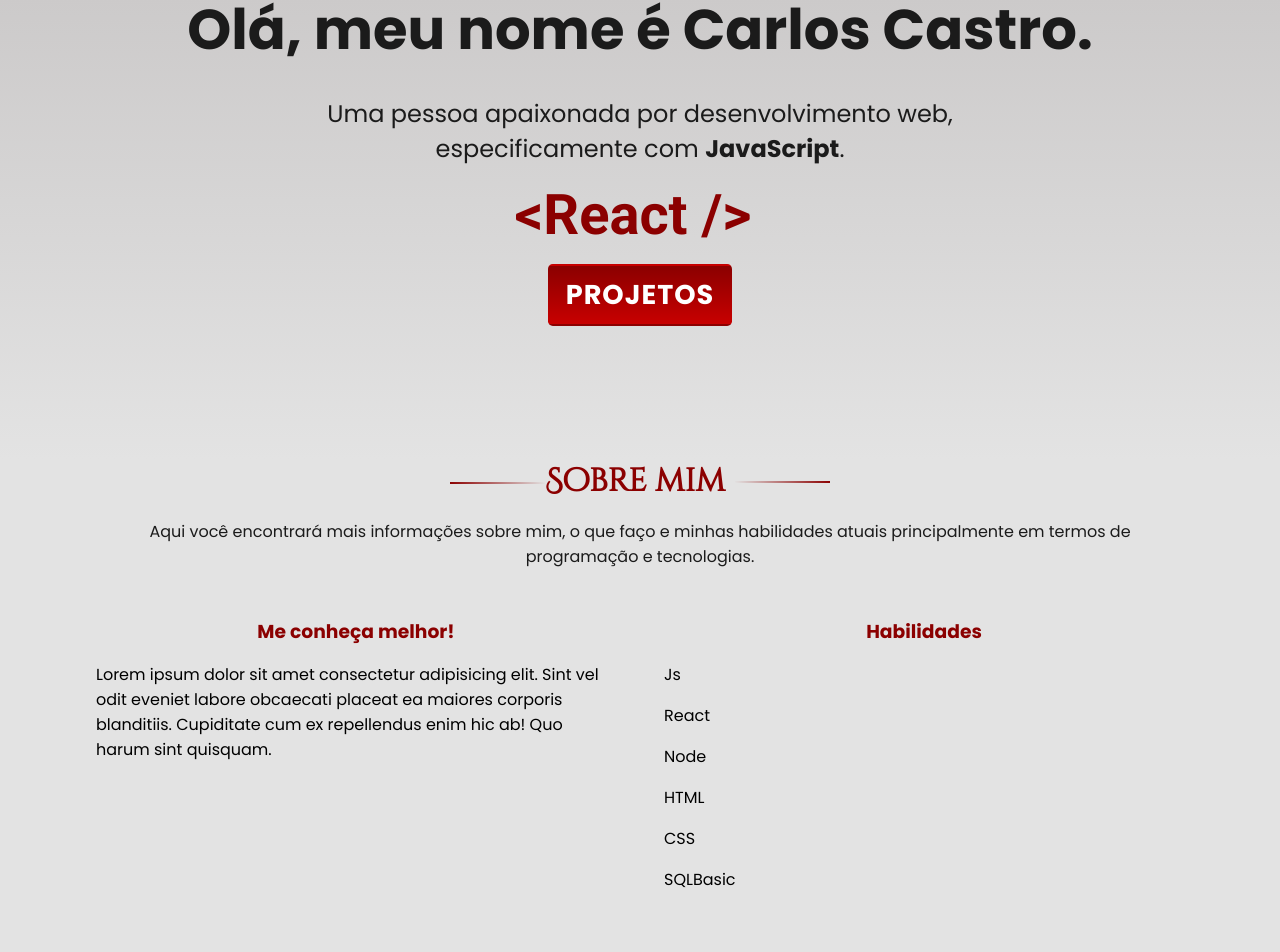
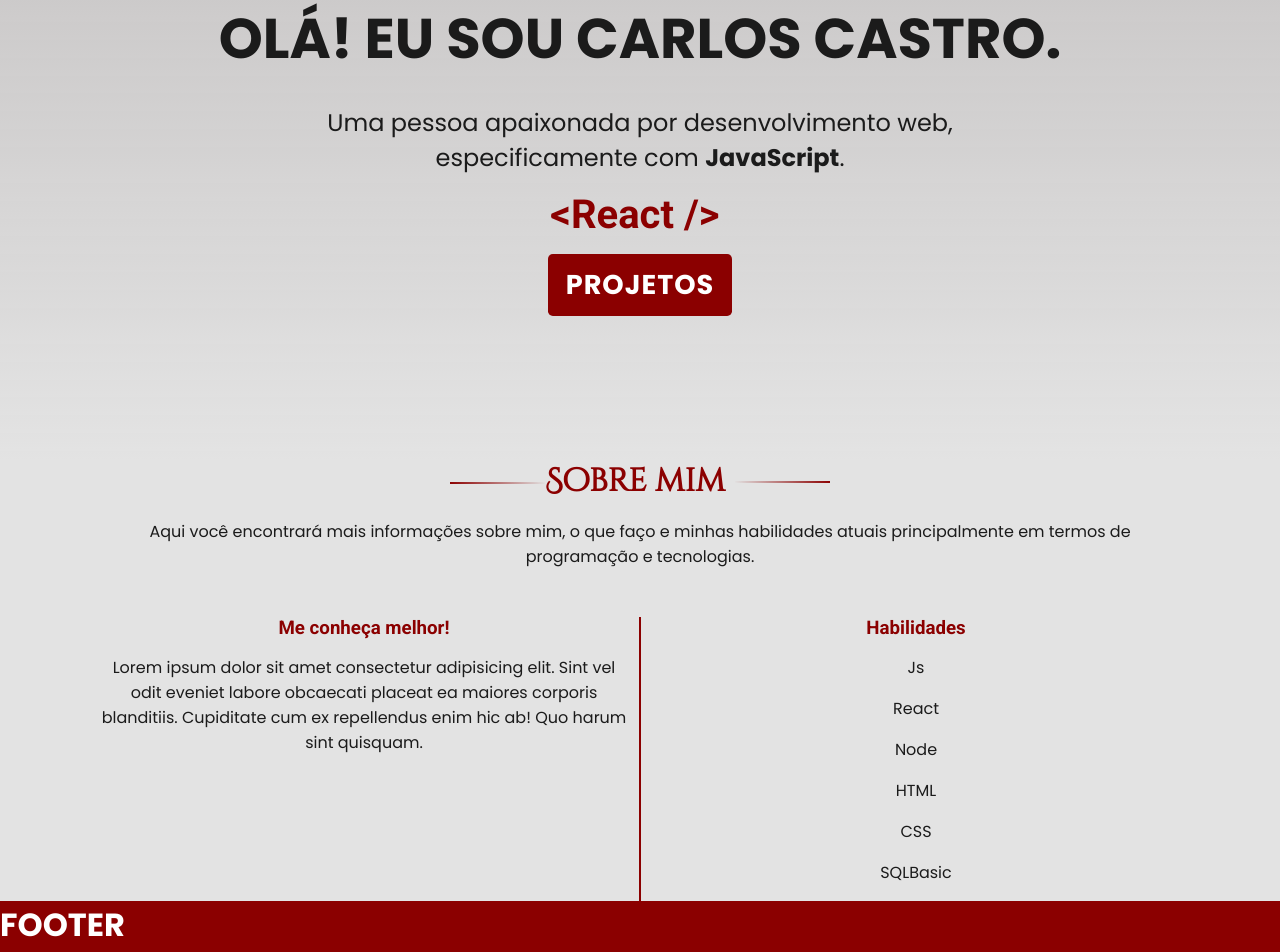
Before and after one commit to Carlos-Castro11/Carlos-Castro, a React (Create React App) app: page / in a window 1280 px wide. Shown: the part 228-1180 px from the top of the page. Before the commit the page ends 1136 px from the top, so only its background shows below. Built offline with nearby package versions, Linux system fonts and the light colour scheme.

Commit message:
aboutfix

```diff
--- a/src/App.css
+++ b/src/App.css
@@ -81,3 +81,16 @@ img {
   right: 100%;
   top: 50%;
 }
+
+.animeLeft {
+  opacity: 0;
+  transform: translateX(-20px);
+  animation: anime 0.5s forwards;
+}
+
+@keyframes anime {
+  to {
+    opacity: 1;
+    transform: initial;
+  }
+}
--- a/src/App.js
+++ b/src/App.js
@@ -5,6 +5,7 @@ import "./App.css";
 import Header from "./Components/Header/Header";
 import Hero from "./Components/Hero/Hero";
 import About from "./Components/About/About";
+import Footer from "./Components/Footer/Footer";
 
 function App() {
   return (
@@ -12,6 +13,7 @@ function App() {
       <Header />
       <Hero />
       <About />
+      <Footer />
     </div>
   );
 }
--- a/src/Components/About/About.module.css
+++ b/src/Components/About/About.module.css
@@ -9,16 +9,28 @@
   display: grid;
   grid-template-columns: 1fr;
   gap: 2rem;
+  color: var(--text);
+  position: relative;
+}
+
+.aboutContent::after {
+  position: absolute;
+  content: "";
+  background: var(--main);
+  width: 100%;
+  height: 2px;
+  top: 35%;
 }
 
 .aboutContent h3 {
   color: var(--main);
-  font-family: var(--type-first);
+  font-family: var(--type-second);
   text-align: center;
 }
 
 .aboutContent p {
   font-size: 0.95rem;
+  text-align: center;
 }
 
 @media (min-width: 600px) {
@@ -28,7 +40,14 @@
 
   .aboutContent {
     grid-template-columns: 1fr 1fr;
-    gap: 3rem;
+    gap: 1rem;
+  }
+  .aboutContent::after {
+    height: 100%;
+    width: 2px;
+    left: 50%;
+    top: 0;
+    transform: translateX(-50%);
   }
 
   .aboutContent p {
--- a/src/Components/Button.module.css
+++ b/src/Components/Button.module.css
@@ -3,7 +3,7 @@
   font-size: 1.7rem;
   font-family: var(--type-first);
   font-weight: bold;
-  background: linear-gradient(to bottom, var(--main), rgb(200, 0, 0));
+  background: var(--main);
   color: white;
   border: 2px solid transparent;
   outline: none;
--- /dev/null
+++ b/src/Components/Footer/Footer.jsx
@@ -0,0 +1,11 @@
+import React from "react";
+
+const Footer = () => {
+  return (
+    <footer style={{ background: "var(--main)", height: "5rem" }}>
+      <h1 style={{ color: "white" }}>FOOTER</h1>
+    </footer>
+  );
+};
+
+export default Footer;
--- a/src/Components/Header/Header.jsx
+++ b/src/Components/Header/Header.jsx
@@ -1,6 +1,5 @@
 import React from "react";
 import styles from "./Header.module.css";
-import logo from "../../assets/icons/code.svg";
 import useMedia from "../../Hooks/useMedia";
 
 // COMPONENTS
@@ -27,7 +26,15 @@ const Header = () => {
   return (
     <header className={styles.header}>
       <div className={styles.profile}>
-        <img src={logo} alt="" />
+        <svg
+          fill="#fff"
+          width="30px"
+          height="30px"
+          viewBox="0 0 24 24"
+          xmlns="http://www.w3.org/2000/svg"
+        >
+          <path d="M1.293,11.293l4-4A1,1,0,1,1,6.707,8.707L3.414,12l3.293,3.293a1,1,0,1,1-1.414,1.414l-4-4A1,1,0,0,1,1.293,11.293Zm17.414-4a1,1,0,1,0-1.414,1.414L20.586,12l-3.293,3.293a1,1,0,1,0,1.414,1.414l4-4a1,1,0,0,0,0-1.414ZM13.039,4.726l-4,14a1,1,0,0,0,.686,1.236A1.053,1.053,0,0,0,10,20a1,1,0,0,0,.961-.726l4-14a1,1,0,1,0-1.922-.548Z" />
+        </svg>
         <h4>Carlos Castro</h4>
       </div>
       <div className={styles.nav}>
--- a/src/Components/Header/Header.module.css
+++ b/src/Components/Header/Header.module.css
@@ -27,6 +27,10 @@
   letter-spacing: 1px;
   font-family: var(--type-first);
   position: relative;
+}
+
+.profile svg {
+  fill: var(--main);
 }
 
 /* .profile h4::after {
@@ -67,12 +71,14 @@
   gap: 1.5rem;
   background: var(--bg1);
   z-index: 999999;
+  visibility: hidden;
 }
 
 .navListActive {
   opacity: 1;
   pointer-events: initial;
   transform: translateX(0px);
+  visibility: visible;
 }
 
 .navListDesktop {
--- a/src/Components/Hero/Hero.jsx
+++ b/src/Components/Hero/Hero.jsx
@@ -17,18 +17,18 @@ const Hero = () => {
 
   return (
     <>
-      <div id="home" className={styles.hero}>
+      <div id="home" className={`${styles.hero} animeLeft`}>
         <div className={styles.heroContent}>
-          <h1>Olá, meu nome é {desktopLg ? null : <br />}Carlos Castro.</h1>
+          <h1>Olá! eu sou {desktopLg ? null : <br />}Carlos Castro.</h1>
           <p>
             Uma pessoa apaixonada por desenvolvimento web,{" "}
             {desktopLg ? <br /> : null}especificamente com{" "}
             <strong>JavaScript</strong>.
           </p>
           <h2>
-            <span style={{ color: "rgb(139, 0, 0)" }}>
+            <span style={{ color: "var(--main)" }}>
               {text}
-              <Cursor cursorColor="rgb(139, 0, 0)" />
+              <Cursor cursorColor="var(--main)" />
             </span>
           </h2>
           <Button>Projetos</Button>
--- a/src/Components/Hero/Hero.module.css
+++ b/src/Components/Hero/Hero.module.css
@@ -23,13 +23,17 @@
   font-family: var(--type-second);
 }
 
-.heroContent h1,
-span {
-  font-size: 3rem;
+.heroContent h1 {
+  font-size: 2.5rem;
+  text-transform: uppercase;
+}
+
+.heroContent span {
+  font-size: 2.5rem;
 }
 
 p {
-  font-size: 1.3rem;
+  font-size: 1.1rem;
   margin-bottom: 1rem;
 }
 
```
